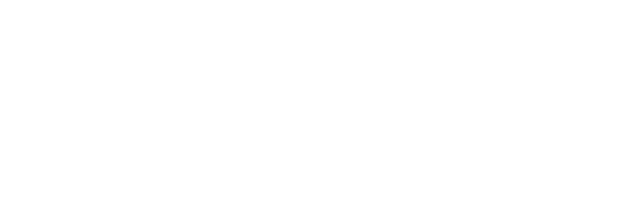
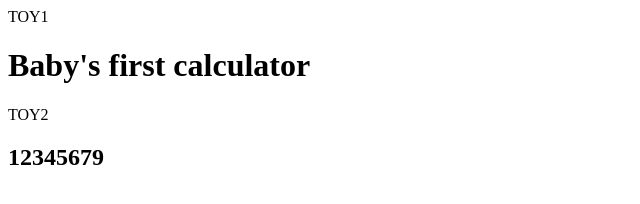
Before and after one commit to zancorin/Calculator, a plain HTML site: page index.html in a window 1280 px wide. Shown: the whole page, without its empty margins (0-640 px from the left). Drawn offline with Linux system fonts and the light colour scheme.

Commit message:
Add html outline for top part of calculator

```diff
--- a/index.html
+++ b/index.html
@@ -7,6 +7,30 @@
     <title>Calculator Project</title>
 </head>
 <body>
+    <div class="container">
+        <div class="calcOutline">
+            <div class="toys">
+            TOY1
+            </div>
 
+            <div class="title">
+                <h1 class="titleText">
+                    Baby's first calculator
+                </h1>
+            </div>
+
+            <div class="toys2">
+            TOY2
+            </div>
+
+
+            <div class="displayContainer">
+                <h2 class="displayText">
+                    12345679
+                </h2>
+            </div>
+        </div>
+
+    </div>
 </body>
 </html>
```
